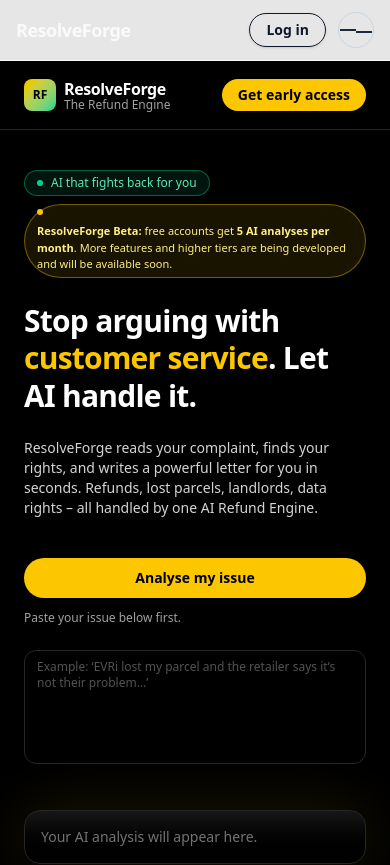
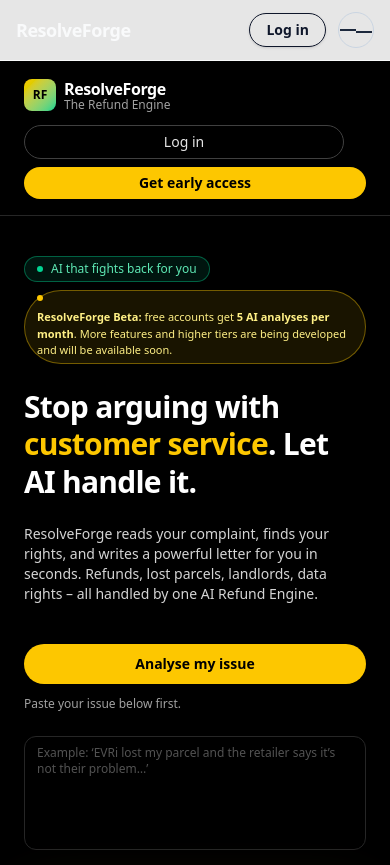
Before and after one commit to claimforge-app/ClaimForge, a Next.js app: page / in a window 390 px wide. Shown: the top 865 px of the page. Built offline with nearby package versions, Linux system fonts and the light colour scheme; no server answers.

Commit message:
Make login button visible and centred on mobile

```diff
--- a/app/page.tsx
+++ b/app/page.tsx
@@ -26,29 +26,31 @@
     }
   };
 
+  // 🔓 Logged OUT – show Login button on ALL screen sizes, centred-friendly
   if (!loggedIn) {
     return (
       <a
         href="/login"
-        className="hidden sm:inline-flex px-3 py-1.5 rounded-full border border-neutral-700 text-neutral-200 hover:bg-neutral-900 transition"
+        className="inline-flex w-full max-w-xs justify-center px-3 py-1.5 rounded-full border border-neutral-700 text-neutral-200 text-sm hover:bg-neutral-900 transition sm:w-auto"
       >
         Log in
       </a>
     );
   }
 
+  // 🔐 Logged IN – show dashboard + logout
   return (
-    <div className="flex items-center gap-2">
+    <div className="flex w-full flex-col items-stretch gap-2 sm:w-auto sm:flex-row sm:items-center">
       <a
         href="/dashboard"
-        className="hidden sm:inline-flex px-3 py-1.5 rounded-full border border-neutral-700 text-neutral-200 hover:bg-neutral-900 transition"
+        className="inline-flex justify-center px-3 py-1.5 rounded-full border border-neutral-700 text-neutral-200 text-sm hover:bg-neutral-900 transition"
       >
         View your past claims
       </a>
       <button
         onClick={handleLogout}
         disabled={loggingOut}
-        className="px-3 py-1.5 rounded-full border border-neutral-800 text-xs sm:text-sm text-neutral-300 hover:bg-neutral-900 transition disabled:opacity-60"
+        className="inline-flex justify-center px-3 py-1.5 rounded-full border border-neutral-800 text-xs sm:text-sm text-neutral-300 hover:bg-neutral-900 transition disabled:opacity-60"
       >
         {loggingOut ? "Logging out…" : "Log out"}
       </button>
@@ -223,7 +225,7 @@
   return (
     <main className="min-h-screen bg-black text-white flex flex-col">
       {/* Top bar */}
-      <header className="w-full border-b border-neutral-800 px-6 py-4 flex items-center justify-between">
+      <header className="w-full border-b border-neutral-800 px-6 py-4 flex flex-col gap-3 sm:flex-row sm:items-center sm:justify-between">
         <div className="flex items-center gap-2">
           <div className="h-8 w-8 rounded-lg bg-gradient-to-br from-yellow-400 to-emerald-400 flex items-center justify-center text-black font-bold text-xs">
             RF
@@ -235,10 +237,11 @@
             </div>
           </div>
         </div>
-        <div className="flex items-center gap-3 text-sm">
+        <div className="flex w-full flex-col items-stretch gap-2 text-sm sm:w-auto sm:flex-row sm:items-center sm:justify-end">
+          {/* AuthButtons now works nicely on mobile */}
           <AuthButtons />
           <button
-            className="px-4 py-1.5 rounded-full bg-yellow-400 text-black text-sm font-semibold hover:bg-yellow-300 transition"
+            className="px-4 py-1.5 rounded-full bg-yellow-400 text-black text-sm font-semibold hover:bg-yellow-300 transition w-full sm:w-auto"
             onClick={() => setEarlyOpen((prev) => !prev)}
           >
             Get early access
@@ -412,15 +415,15 @@
                     {result.letter}
                   </div>
                 </div>
-                {/* 👉 PASTE DISCLAIMER HERE */}
+
+                {/* Disclaimer */}
                 <p className="text-[11px] text-neutral-500 mt-3 leading-relaxed">
-      <strong>Disclaimer:</strong> ResolveForge is a beta tool and does not
-      provide formal legal advice. It uses AI to analyse consumer, tenancy and
-      data-rights issues based on general UK principles. Always review your
-      letters carefully and seek independent legal advice for important or
-      urgent matters.
+                  <strong>Disclaimer:</strong> ResolveForge is a beta tool and
+                  does not provide formal legal advice. It uses AI to analyse
+                  consumer, tenancy and data-rights issues based on general UK
+                  principles. Always review your letters carefully and seek
+                  independent legal advice for important or urgent matters.
                 </p>
-
               </div>
             )}
           </div>
@@ -444,7 +447,6 @@
           </a>
         </div>
       </footer>
-
     </main>
   );
 }
```
Lines whose indentation alone changed are shown as unchanged.
